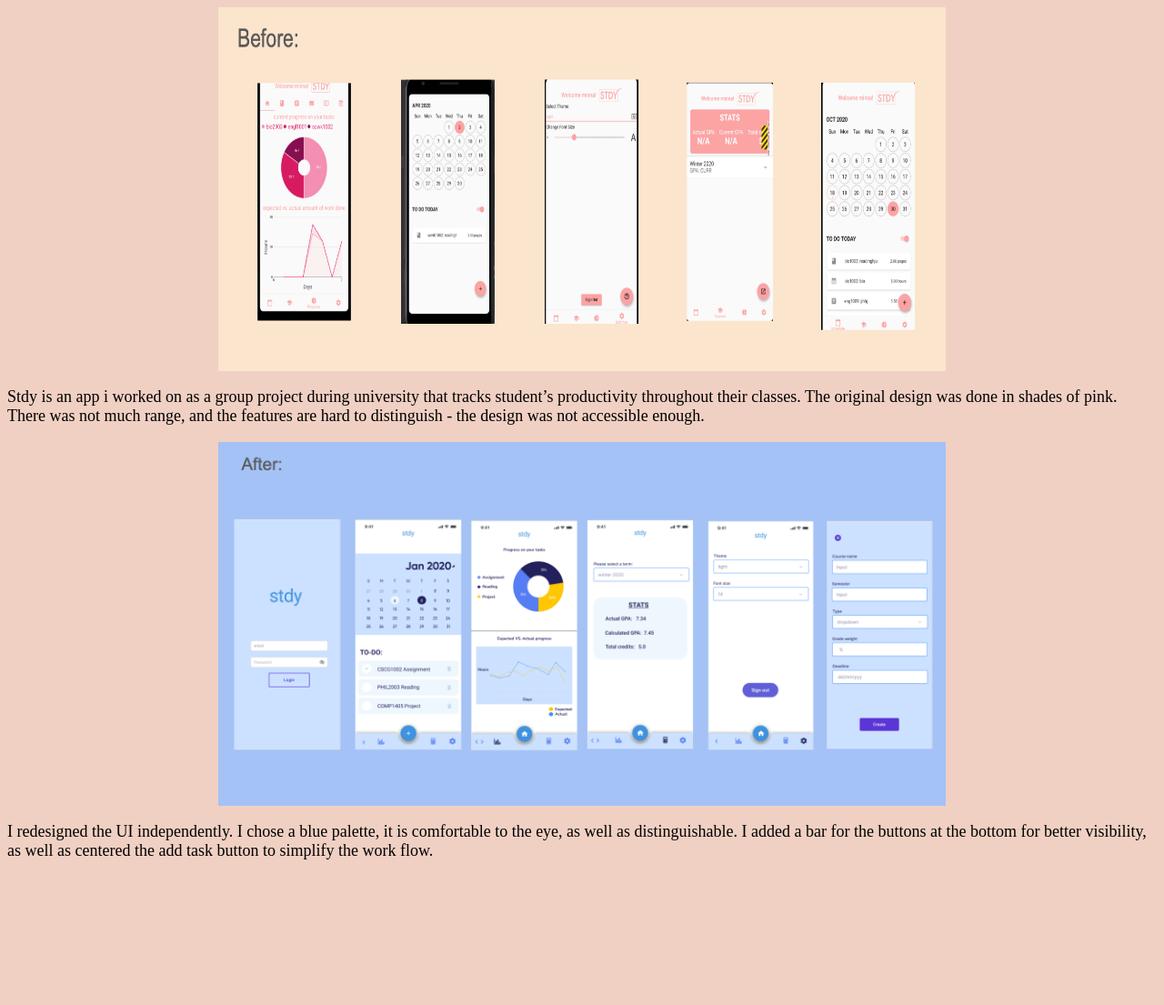
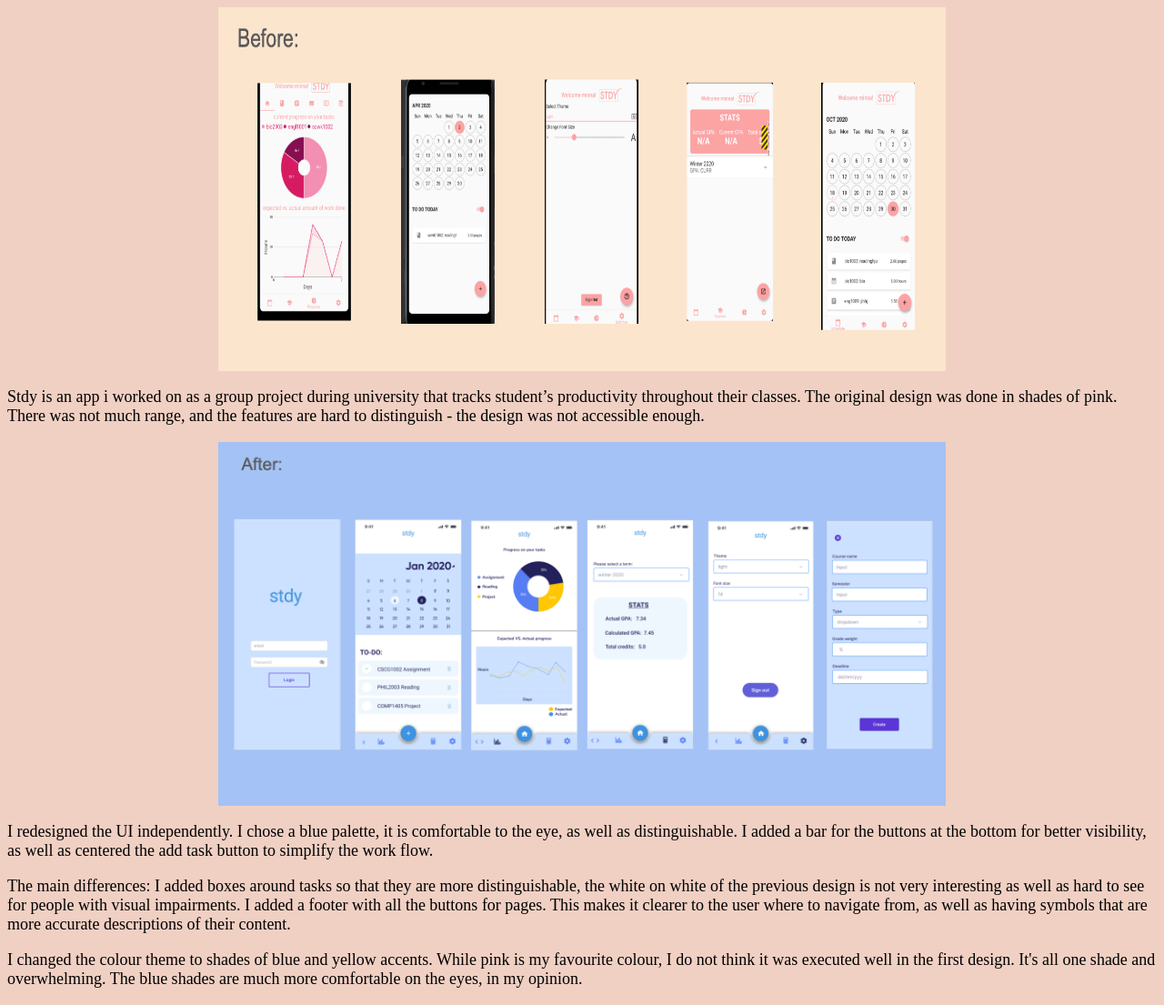
Before and after one commit to minna-amin/minna-amin.github.io, a Jekyll site: the page assets/ui/stdy.html, which Jekyll copies as it is, in a window 1280 px wide. Shown: the whole page at 91% size. Built offline with Jekyll 4.4.1, drawn with Linux system fonts in a browser that asks for light colours; before the commit the page ends 964 px from its top, so only the background shows below that.

Commit message:
stdy bio

```diff
--- a/assets/ui/stdy.html
+++ b/assets/ui/stdy.html
@@ -19,4 +19,12 @@
 <p>I redesigned the UI independently. I chose a blue palette, it is comfortable to the eye, as well as distinguishable. I added a bar for the buttons at the bottom for better visibility, as well as centered the add task button to simplify the work flow.
 </p>
 
+<p>
+The main differences:
+I added boxes around tasks so that they are more distinguishable, the white on white of the previous design is not very interesting as well as hard to see for people with visual impairments. I added a footer with all the buttons for pages. This makes it clearer to the user where to navigate from, as well as having symbols that are more accurate descriptions of their content.
+</p>
+
+<p>
+I changed the colour theme to shades of blue and yellow accents. While pink is my favourite colour, I do not think it was executed well in the first design. It's all one shade and overwhelming. The blue shades are much more comfortable on the eyes, in my opinion.
+</p>
 </body>
```
